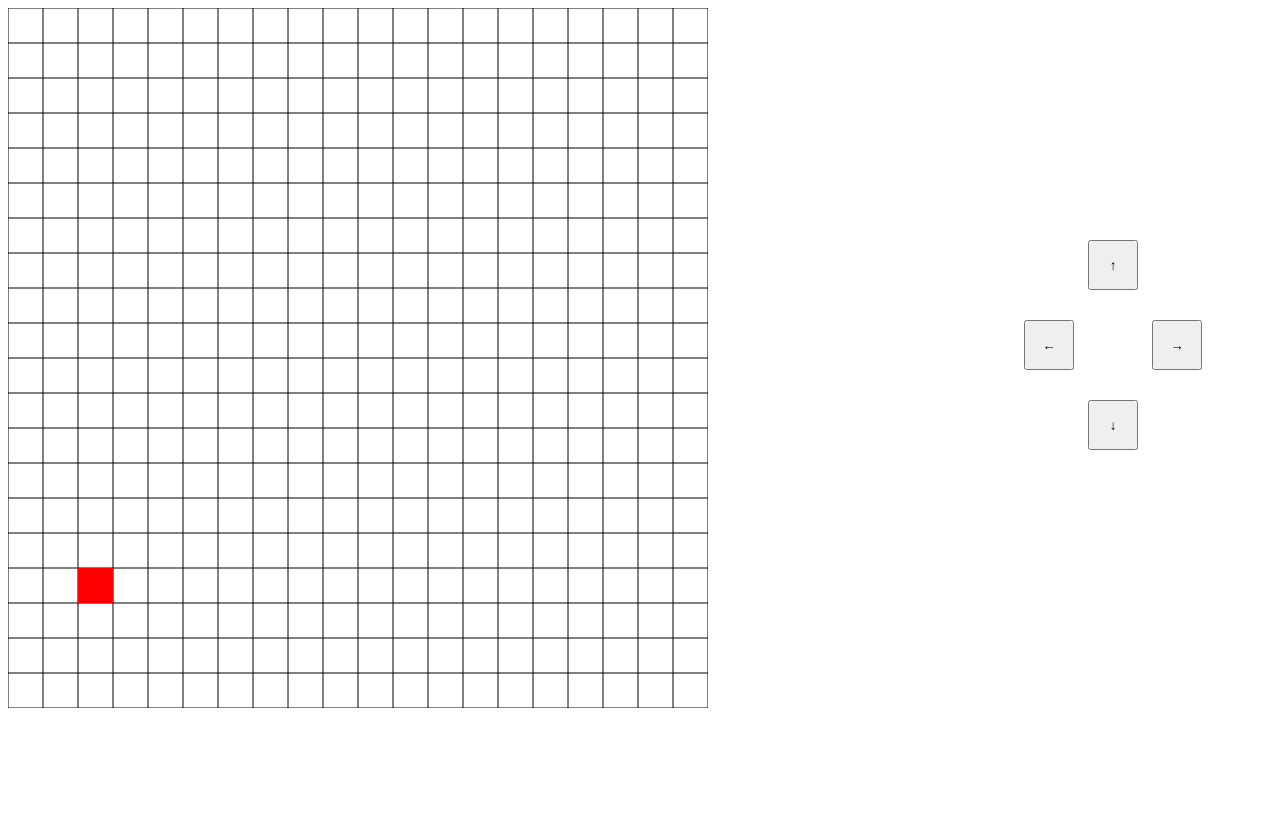
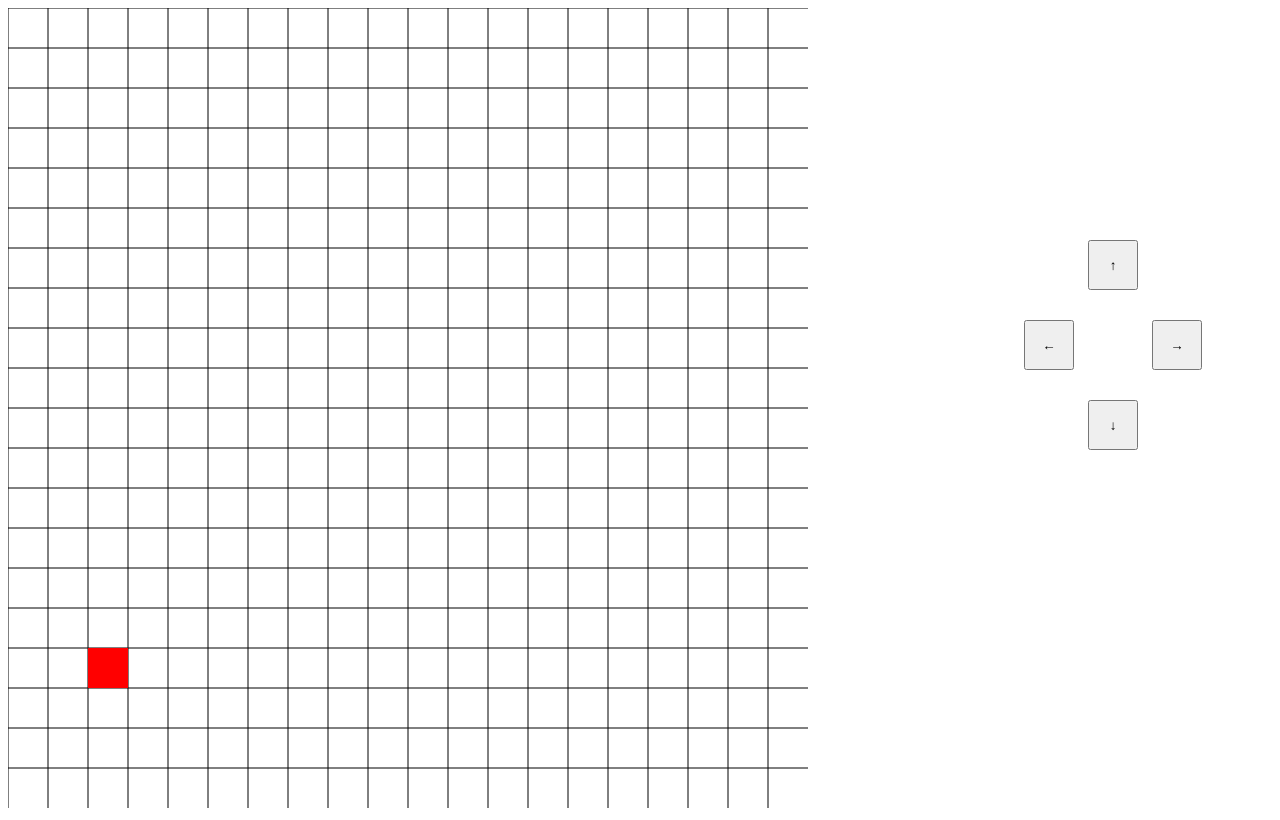
Before and after one commit to super-sydney/Snake, a plain HTML site: page index.html in a window 1280 px wide. Drawn offline with Linux system fonts and the light colour scheme.

Commit message:
Made changing the size of the grid work properly

```diff
--- a/index.html
+++ b/index.html
@@ -15,7 +15,7 @@
     }
   </style>
 
-  <canvas id="canvas" width="700" height="700"></canvas>
+  <canvas id="canvas" width="800" height="800"></canvas>
   <button style="top: 30%;left: 85%;" onclick="key = 119">↑</button>
   <button style="top: 40%;left: 80%;" onclick="key = 97">←</button>
   <button style="top: 40%;left: 90%;" onclick="key = 100">→</button>
--- a/index.js
+++ b/index.js
@@ -2,8 +2,11 @@ canvas = document.getElementById("canvas");
 c = canvas.getContext("2d");
 key = 97;
 
-const gridSize = 20; //sidelength of square
-const spd = canvas.width / gridSize;
+const gridSize = 20; //amount of blocks that make up the canvas
+const spd = canvas.width / gridSize; //length of one block
+if (spd != Math.round(spd)) {
+  window.alert("canvas size should be divisible by length of each block");
+}
 const snake = new Snake(spd * gridSize / 2, spd * gridSize / 2);
 var apples = [new Apple(spd * random(0, gridSize - 1), spd * random(0, gridSize - 1))]
 var body = [];
@@ -28,11 +31,11 @@ setInterval(function() {
 
     apples = apples.filter(a => !a.collected);
 
-    for (var i = 0; i < spd; i++) {
+    for (var i = 0; i < gridSize; i++) {
       c.moveTo(i * spd, 0);
       c.lineTo(i * spd, canvas.height);
     }
-    for (var i = 0; i < spd; i++) {
+    for (var i = 0; i < gridSize; i++) {
       c.moveTo(0, i * spd);
       c.lineTo(canvas.width, i * spd);
     }
@@ -60,4 +63,4 @@ setInterval(function() {
     body = tmp;
     tmp = [];
   },
-  500 / Math.pow(snake.score, 1 / 3));
+  500);
--- a/snake.js
+++ b/snake.js
@@ -109,7 +109,7 @@ class Snake {
     }
 
     if (this.x < 0 || this.y < 0 || this.x >= canvas.width || this.y >= canvas.height || lost) {
-      //window.alert("You lost!\nReload to play again");
+      window.alert("You lost!\nReload to play again");
     }
 
   }
```
